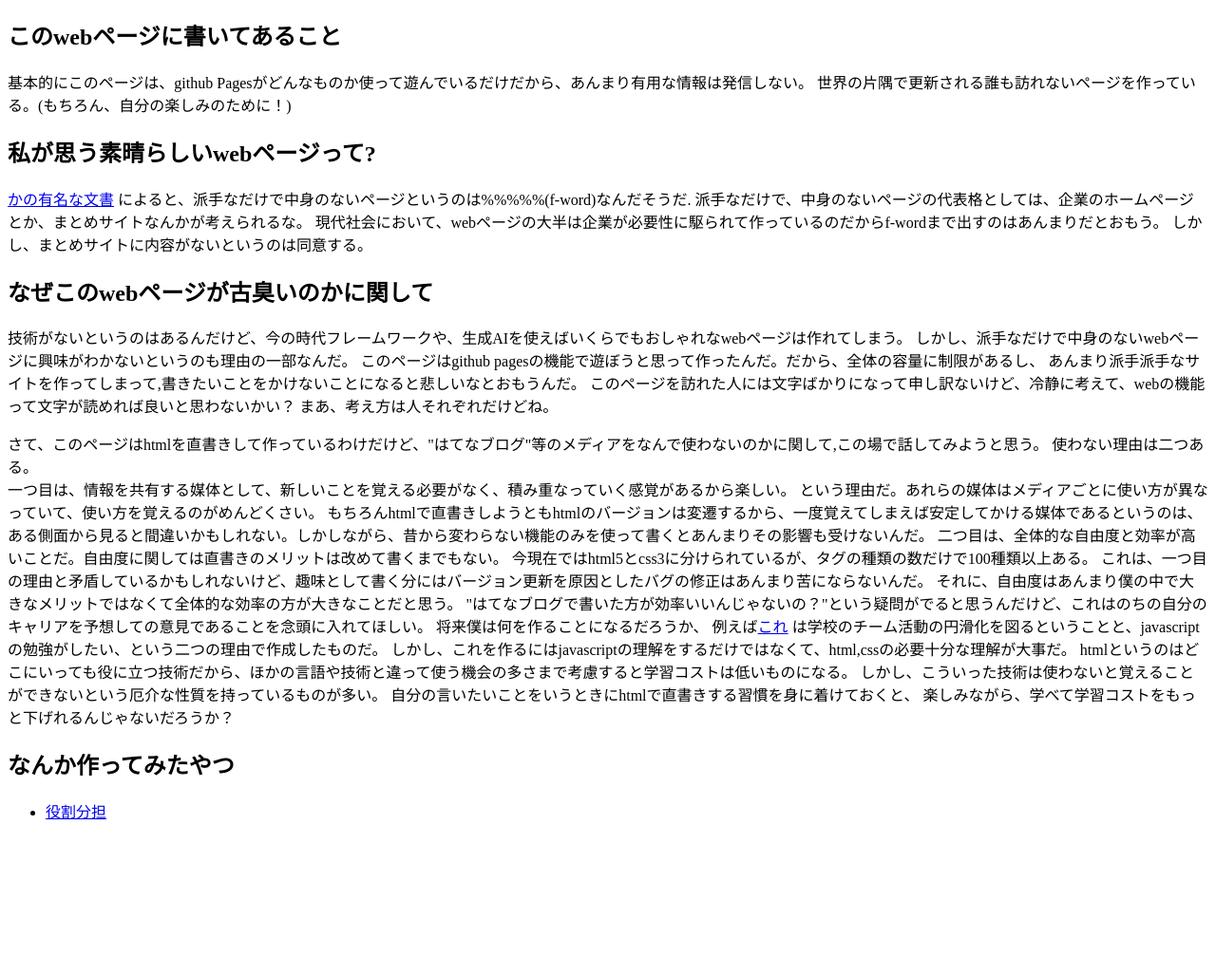
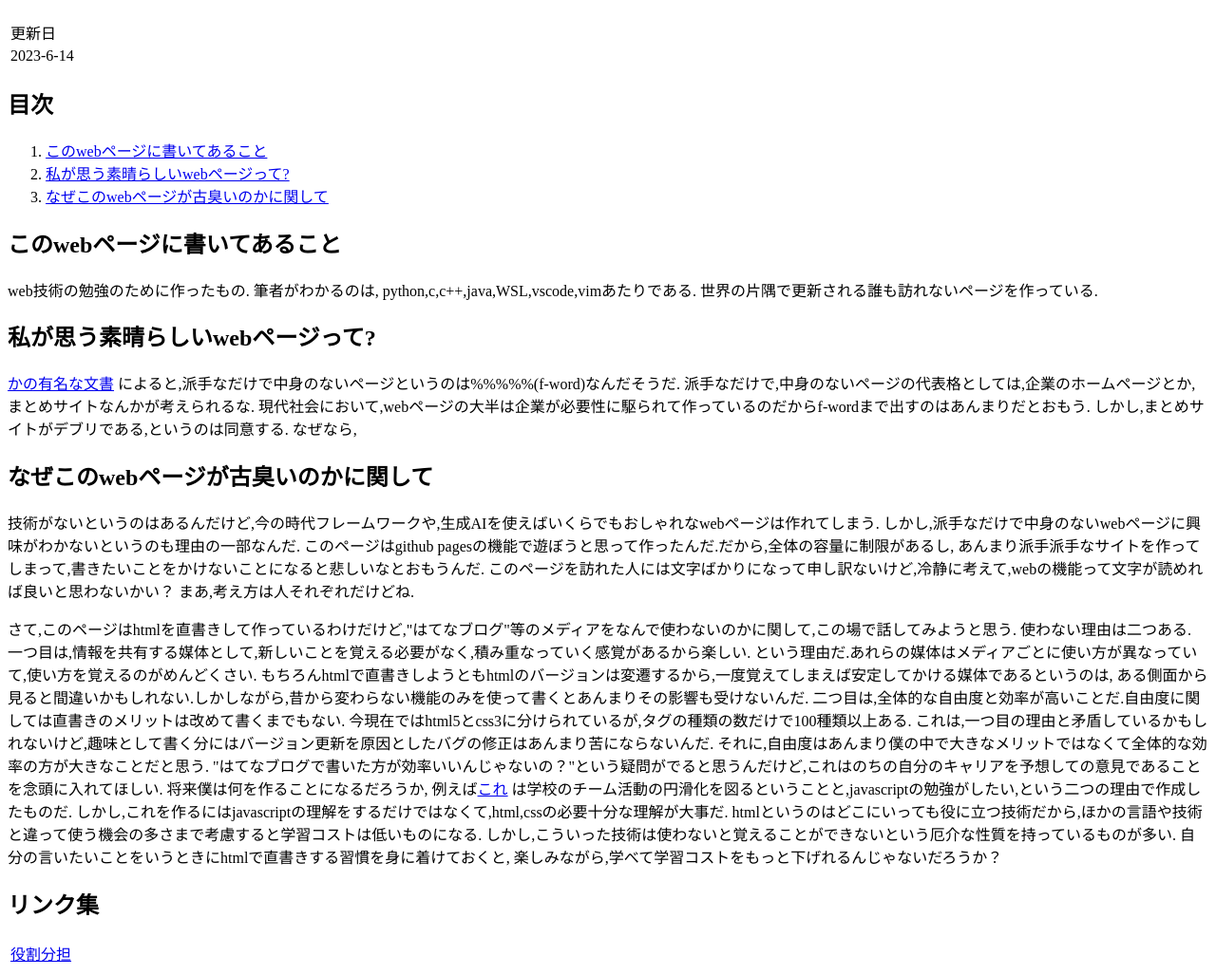
Before and after one commit to yoshiyuki-140/yoshiyuki-140.github.io, a plain HTML site: page index.html in a window 1280 px wide. Shown: the part 70-1097 px from the top of the page at 95% size. Before the commit the page ends 952 px from the top, so only its background shows below. Drawn offline with Linux system fonts and the light colour scheme.

Commit message:
目次を追加して、更新日が確認できるようにした

```diff
--- a/index.html
+++ b/index.html
@@ -11,62 +11,94 @@
             }
         }
     </style>
+    <script>
+        function updateModifiedDate() {
+            const last = new Date(document.lastModified);
+            const year = last.getFullYear();
+            const month = last.getMonth();
+            const date = last.getDate();
+            // 日付を書き換える
+            document.getElementById("date").textContent = year + '-' + month + '-' + date;
+        }
+        function init() {
+            updateModifiedDate();
+        }
+    </script>
 </head>
 
-<body>
+<body onload="init()">
     <h1>yoshiyuki-140の雑記</h1>
+    <table>
+        <tr>
+            <td>更新日</td>
+        </tr>
+        <tr>
+            <td><span id="date"></span></td>
+        </tr>
+    </table>
+    <h2>目次</h2>
+    <ol>
+        <li><a href="#topic1">このwebページに書いてあること</a></li>
+        <li><a href="#topic2">私が思う素晴らしいwebページって?</a></li>
+        <li><a href="#topic3">なぜこのwebページが古臭いのかに関して</a></li>
+        <!-- <li><a href="#links">リンク集</a></li> -->
+    </ol>
 
-    <h2>このwebページに書いてあること</h2>
+
+    <h2 id="topic1">このwebページに書いてあること</h2>
     <p>
-        基本的にこのページは、github Pagesがどんなものか使って遊んでいるだけだから、あんまり有用な情報は発信しない。
-        世界の片隅で更新される誰も訪れないページを作っている。(もちろん、自分の楽しみのために！)
+        web技術の勉強のために作ったもの.
+        筆者がわかるのは,
+        python,c,c++,java,WSL,vscode,vimあたりである.
+        世界の片隅で更新される誰も訪れないページを作っている.
     </p>
-    <h2>私が思う素晴らしいwebページって?</h2>
+    <h2 id="topic2">私が思う素晴らしいwebページって?</h2>
     <p>
         <a href="http://www.catb.org/~esr/faqs/hacker-howto.html">かの有名な文書</a>
-        によると、派手なだけで中身のないページというのは%%%%%(f-word)なんだそうだ.
-        派手なだけで、中身のないページの代表格としては、企業のホームページとか、まとめサイトなんかが考えられるな。
-        現代社会において、webページの大半は企業が必要性に駆られて作っているのだからf-wordまで出すのはあんまりだとおもう。
-        しかし、まとめサイトに内容がないというのは同意する。
+        によると,派手なだけで中身のないページというのは%%%%%(f-word)なんだそうだ.
+        派手なだけで,中身のないページの代表格としては,企業のホームページとか,まとめサイトなんかが考えられるな.
+        現代社会において,webページの大半は企業が必要性に駆られて作っているのだからf-wordまで出すのはあんまりだとおもう.
+        しかし,まとめサイトがデブリである,というのは同意する.
+        なぜなら,
     </p>
-    <h2>なぜこのwebページが古臭いのかに関して</h2>
+    <h2 id="topic3">なぜこのwebページが古臭いのかに関して</h2>
     <p>
-        技術がないというのはあるんだけど、今の時代フレームワークや、生成AIを使えばいくらでもおしゃれなwebページは作れてしまう。
-        しかし、派手なだけで中身のないwebページに興味がわかないというのも理由の一部なんだ。
-        このページはgithub pagesの機能で遊ぼうと思って作ったんだ。だから、全体の容量に制限があるし、
-        あんまり派手派手なサイトを作ってしまって,書きたいことをかけないことになると悲しいなとおもうんだ。
-        このページを訪れた人には文字ばかりになって申し訳ないけど、冷静に考えて、webの機能って文字が読めれば良いと思わないかい？
-        まあ、考え方は人それぞれだけどね。
+        技術がないというのはあるんだけど,今の時代フレームワークや,生成AIを使えばいくらでもおしゃれなwebページは作れてしまう.
+        しかし,派手なだけで中身のないwebページに興味がわかないというのも理由の一部なんだ.
+        このページはgithub pagesの機能で遊ぼうと思って作ったんだ.だから,全体の容量に制限があるし,
+        あんまり派手派手なサイトを作ってしまって,書きたいことをかけないことになると悲しいなとおもうんだ.
+        このページを訪れた人には文字ばかりになって申し訳ないけど,冷静に考えて,webの機能って文字が読めれば良いと思わないかい？
+        まあ,考え方は人それぞれだけどね.
     </p>
     <p>
-        さて、このページはhtmlを直書きして作っているわけだけど、"はてなブログ"等のメディアをなんで使わないのかに関して,この場で話してみようと思う。
-        使わない理由は二つある。<br>
-        一つ目は、情報を共有する媒体として、新しいことを覚える必要がなく、積み重なっていく感覚があるから楽しい。
-        という理由だ。あれらの媒体はメディアごとに使い方が異なっていて、使い方を覚えるのがめんどくさい。
-        もちろんhtmlで直書きしようともhtmlのバージョンは変遷するから、一度覚えてしまえば安定してかける媒体であるというのは、
-        ある側面から見ると間違いかもしれない。しかしながら、昔から変わらない機能のみを使って書くとあんまりその影響も受けないんだ。
-        二つ目は、全体的な自由度と効率が高いことだ。自由度に関しては直書きのメリットは改めて書くまでもない。
-        今現在ではhtml5とcss3に分けられているが、タグの種類の数だけで100種類以上ある。
-        これは、一つ目の理由と矛盾しているかもしれないけど、趣味として書く分にはバージョン更新を原因としたバグの修正はあんまり苦にならないんだ。
-        それに、自由度はあんまり僕の中で大きなメリットではなくて全体的な効率の方が大きなことだと思う。
-        "はてなブログで書いた方が効率いいんじゃないの？"という疑問がでると思うんだけど、これはのちの自分のキャリアを予想しての意見であることを念頭に入れてほしい。
-        将来僕は何を作ることになるだろうか、
+        さて,このページはhtmlを直書きして作っているわけだけど,"はてなブログ"等のメディアをなんで使わないのかに関して,この場で話してみようと思う.
+        使わない理由は二つある.<br>
+        一つ目は,情報を共有する媒体として,新しいことを覚える必要がなく,積み重なっていく感覚があるから楽しい.
+        という理由だ.あれらの媒体はメディアごとに使い方が異なっていて,使い方を覚えるのがめんどくさい.
+        もちろんhtmlで直書きしようともhtmlのバージョンは変遷するから,一度覚えてしまえば安定してかける媒体であるというのは,
+        ある側面から見ると間違いかもしれない.しかしながら,昔から変わらない機能のみを使って書くとあんまりその影響も受けないんだ.
+        二つ目は,全体的な自由度と効率が高いことだ.自由度に関しては直書きのメリットは改めて書くまでもない.
+        今現在ではhtml5とcss3に分けられているが,タグの種類の数だけで100種類以上ある.
+        これは,一つ目の理由と矛盾しているかもしれないけど,趣味として書く分にはバージョン更新を原因としたバグの修正はあんまり苦にならないんだ.
+        それに,自由度はあんまり僕の中で大きなメリットではなくて全体的な効率の方が大きなことだと思う.
+        "はてなブログで書いた方が効率いいんじゃないの？"という疑問がでると思うんだけど,これはのちの自分のキャリアを予想しての意見であることを念頭に入れてほしい.
+        将来僕は何を作ることになるだろうか,
         例えば<a href="https://yoshiyuki-140.github.io/roleChecker/main.html">これ</a>
-        は学校のチーム活動の円滑化を図るということと、javascriptの勉強がしたい、という二つの理由で作成したものだ。
-        しかし、これを作るにはjavascriptの理解をするだけではなくて、html,cssの必要十分な理解が大事だ。
-        htmlというのはどこにいっても役に立つ技術だから、ほかの言語や技術と違って使う機会の多さまで考慮すると学習コストは低いものになる。
-        しかし、こういった技術は使わないと覚えることができないという厄介な性質を持っているものが多い。
-        自分の言いたいことをいうときにhtmlで直書きする習慣を身に着けておくと、
-        楽しみながら、学べて学習コストをもっと下げれるんじゃないだろうか？
+        は学校のチーム活動の円滑化を図るということと,javascriptの勉強がしたい,という二つの理由で作成したものだ.
+        しかし,これを作るにはjavascriptの理解をするだけではなくて,html,cssの必要十分な理解が大事だ.
+        htmlというのはどこにいっても役に立つ技術だから,ほかの言語や技術と違って使う機会の多さまで考慮すると学習コストは低いものになる.
+        しかし,こういった技術は使わないと覚えることができないという厄介な性質を持っているものが多い.
+        自分の言いたいことをいうときにhtmlで直書きする習慣を身に着けておくと,
+        楽しみながら,学べて学習コストをもっと下げれるんじゃないだろうか？
     </p>
-    <div class="links">
-        <h2>なんか作ってみたやつ</h2>
-        <ul>
-            <li><a href="https://yoshiyuki-140.github.io/roleChecker/main.html">役割分担</a></li>
-        </ul>
+    <h2 id="links">リンク集</h2>
+    <div>
+        <table>
+            <tr>
+                <td><a href="https://yoshiyuki-140.github.io/roleChecker/main.html">役割分担</a></td>
+            </tr>
+        </table>
     </div>
-
-
 </body>
 
 </html>
```
